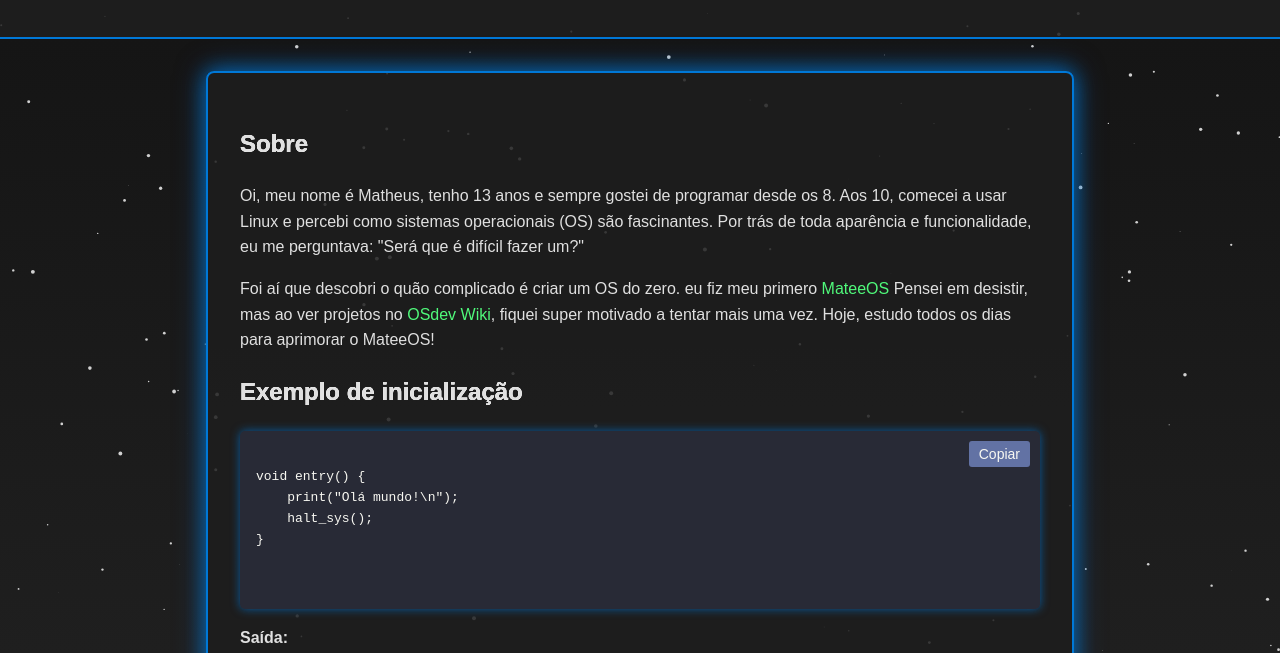
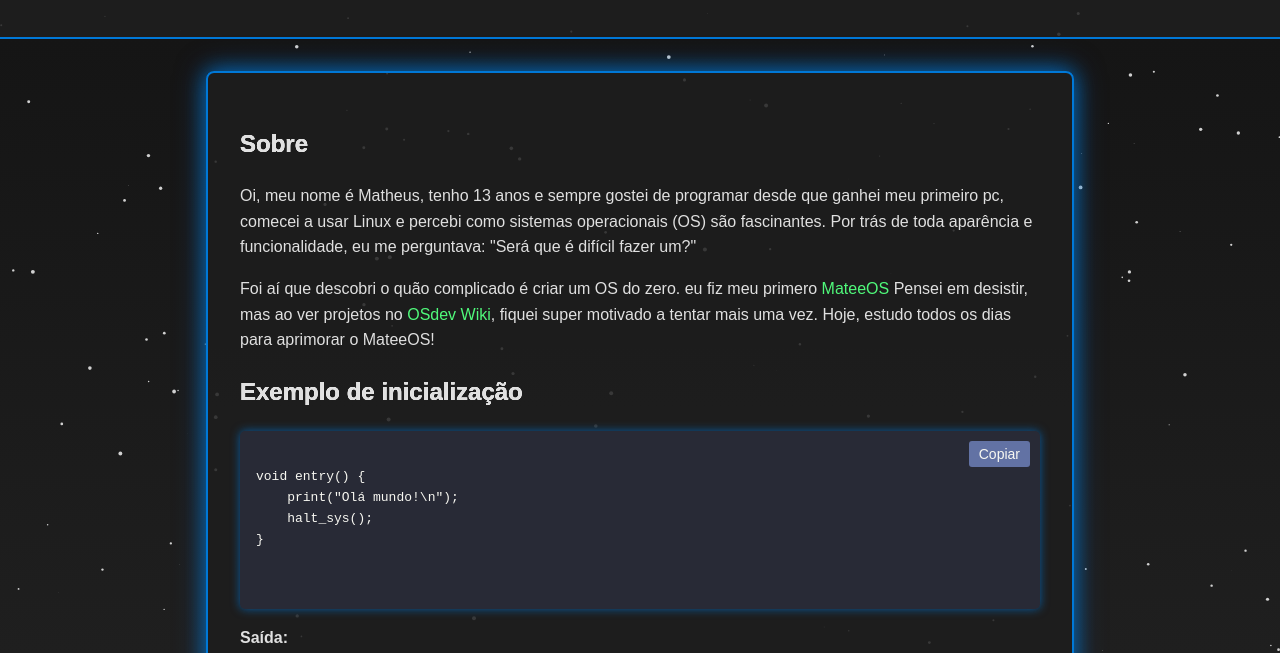
Before and after one commit to Mangtrug/MateeOS, a plain HTML site: page index.html in a window 1280 px wide. Shown: the part 147-800 px from the top of the page. Drawn offline with nearby package versions, Linux system fonts and the light colour scheme; a small style sheet from the web is missing.

Commit message:
Update index.html

```diff
--- a/index.html
+++ b/index.html
@@ -165,7 +165,7 @@
   </header>
   <main>
     <h2>Sobre</h2>
-    <p>Oi, meu nome é Matheus, tenho 13 anos e sempre gostei de programar desde os 8. Aos 10, comecei a usar Linux e percebi como sistemas operacionais (OS) são fascinantes. Por trás de toda aparência e funcionalidade, eu me perguntava: "Será que é difícil fazer um?"</p>
+    <p>Oi, meu nome é Matheus, tenho 13 anos e sempre gostei de programar desde que ganhei meu primeiro pc, comecei a usar Linux e percebi como sistemas operacionais (OS) são fascinantes. Por trás de toda aparência e funcionalidade, eu me perguntava: "Será que é difícil fazer um?"</p>
     <p>Foi aí que descobri o quão complicado é criar um OS do zero. eu fiz meu primero <a href="MateeOS.iso" download="MateeOSv0.0.001.iso" style="color: #50fa7b; text-decoration: none;">MateeOS</a> Pensei em desistir, mas ao ver projetos no <a href="https://wiki.osdev.org" target="_blank" style="color: #50fa7b; text-decoration: none;">OSdev Wiki</a>, fiquei super motivado a tentar mais uma vez. Hoje, estudo todos os dias para aprimorar o MateeOS!</p>
 
     <h2>Exemplo de inicialização</h2>
```
